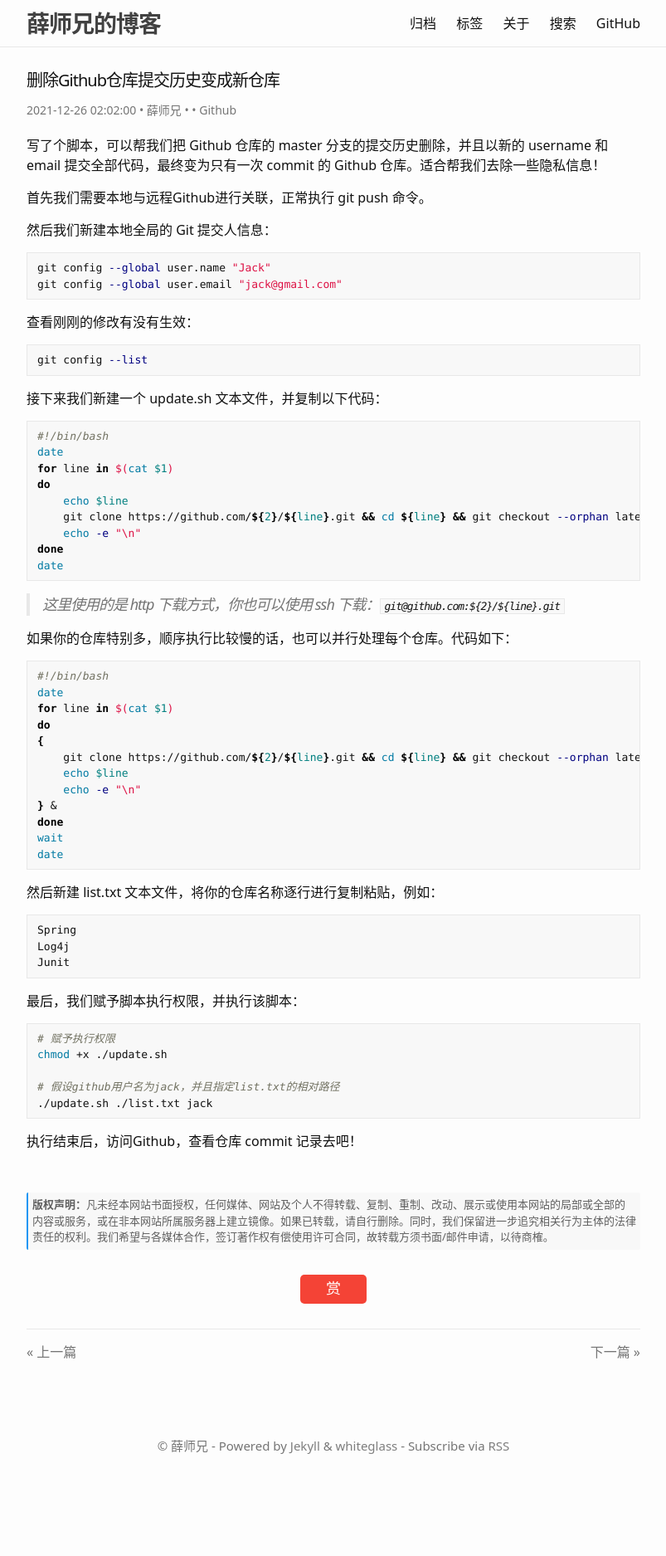
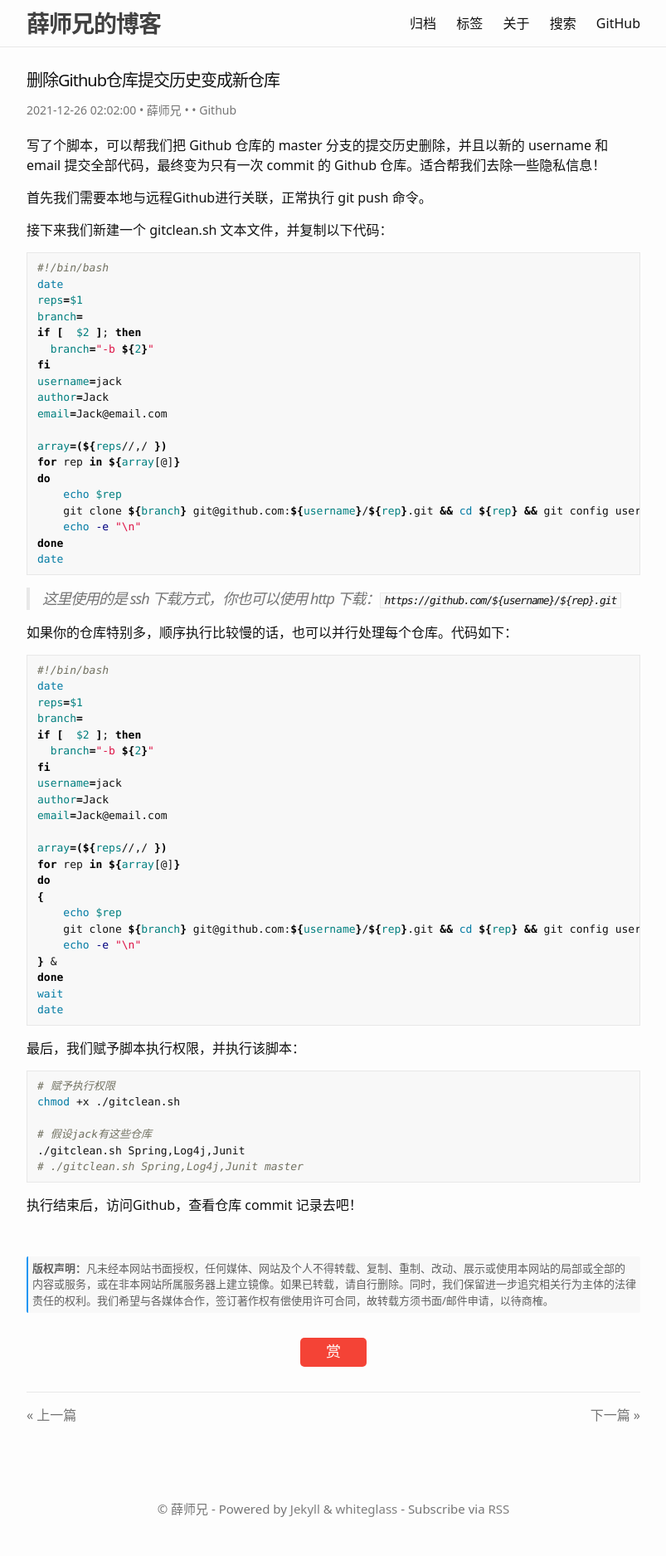
Before and after one commit to onblogss/onblogss.github.io, a Jekyll site: the page built from docs/_posts/2021/2021-12-26-删除Github仓库历史记录变成新仓库.md, in a window 1280 px wide. Shown: the whole page at 83% size, without its empty margins (238-1041 px from the left). Built offline with Jekyll 4.4.1, drawn with Linux system fonts in a browser that asks for light colours; comment, search, counter and statistics services are not loaded; before the commit the page ends 1798 px from its top, so only the background shows below that.

Commit message:
Update 2021-12-26-删除Github仓库历史记录变成新仓库.md

````diff
--- a/docs/_posts/2021/2021-12-26-删除Github仓库历史记录变成新仓库.md
+++ b/docs/_posts/2021/2021-12-26-删除Github仓库历史记录变成新仓库.md
@@ -11,45 +11,52 @@ tags:
 
 首先我们需要本地与远程Github进行关联，正常执行 git push 命令。
 
-然后我们新建本地全局的 Git 提交人信息：
-
-```shell
-git config --global user.name "Jack"
-git config --global user.email "jack@gmail.com"
-```
-
-查看刚刚的修改有没有生效：
-
-```shell
-git config --list
-```
-
-接下来我们新建一个 update.sh 文本文件，并复制以下代码：
+接下来我们新建一个 gitclean.sh 文本文件，并复制以下代码：
 
 ```shell
 #!/bin/bash
 date
-for line in $(cat $1)
+reps=$1
+branch=
+if [  $2 ]; then
+  branch="-b ${2}"
+fi
+username=jack
+author=Jack
+email=Jack@email.com
+
+array=(${reps//,/ })
+for rep in ${array[@]}
 do
-    echo $line
-    git clone https://github.com/${2}/${line}.git && cd ${line} && git checkout --orphan latest_branch && git add -A && git commit -am "commit message" && git branch -D master && git branch -m master && git push -f origin master && cd .. && rm -rf ./${line}
+    echo $rep
+    git clone ${branch} git@github.com:${username}/${rep}.git && cd ${rep} && git config user.name "${author}" && git config user.email "${email}" && git checkout --orphan latest_branch && git add -A && git commit -am "commit message" && git branch -D master && git branch -m master && git push -f origin master && cd .. && rm -rf ./${rep}
     echo -e "\n"
 done
 date
 ```
 
-> 这里使用的是 http 下载方式，你也可以使用 ssh 下载：`git@github.com:${2}/${line}.git`
+> 这里使用的是 ssh 下载方式，你也可以使用 http 下载：`https://github.com/${username}/${rep}.git`
 
 如果你的仓库特别多，顺序执行比较慢的话，也可以并行处理每个仓库。代码如下：
 
 ```shell
 #!/bin/bash
 date
-for line in $(cat $1)
+reps=$1
+branch=
+if [  $2 ]; then
+  branch="-b ${2}"
+fi
+username=jack
+author=Jack
+email=Jack@email.com
+
+array=(${reps//,/ })
+for rep in ${array[@]}
 do
 {
-    git clone https://github.com/${2}/${line}.git && cd ${line} && git checkout --orphan latest_branch && git add -A && git commit -am "commit message" && git branch -D master && git branch -m master && git push -f origin master && cd .. && rm -rf ./${line}
-    echo $line
+    echo $rep
+    git clone ${branch} git@github.com:${username}/${rep}.git && cd ${rep} && git config user.name "${author}" && git config user.email "${email}" && git checkout --orphan latest_branch && git add -A && git commit -am "commit message" && git branch -D master && git branch -m master && git push -f origin master && cd .. && rm -rf ./${rep}
     echo -e "\n"
 } &
 done
@@ -57,22 +64,15 @@ wait
 date
 ```
 
-然后新建 list.txt 文本文件，将你的仓库名称逐行进行复制粘贴，例如：
-
-```txt
-Spring
-Log4j
-Junit
-```
-
 最后，我们赋予脚本执行权限，并执行该脚本：
 
 ```shell
 # 赋予执行权限
-chmod +x ./update.sh
+chmod +x ./gitclean.sh
 
-# 假设github用户名为jack，并且指定list.txt的相对路径
-./update.sh ./list.txt jack
+# 假设jack有这些仓库
+./gitclean.sh Spring,Log4j,Junit
+# ./gitclean.sh Spring,Log4j,Junit master
 ```
 
 执行结束后，访问Github，查看仓库 commit 记录去吧！
````
